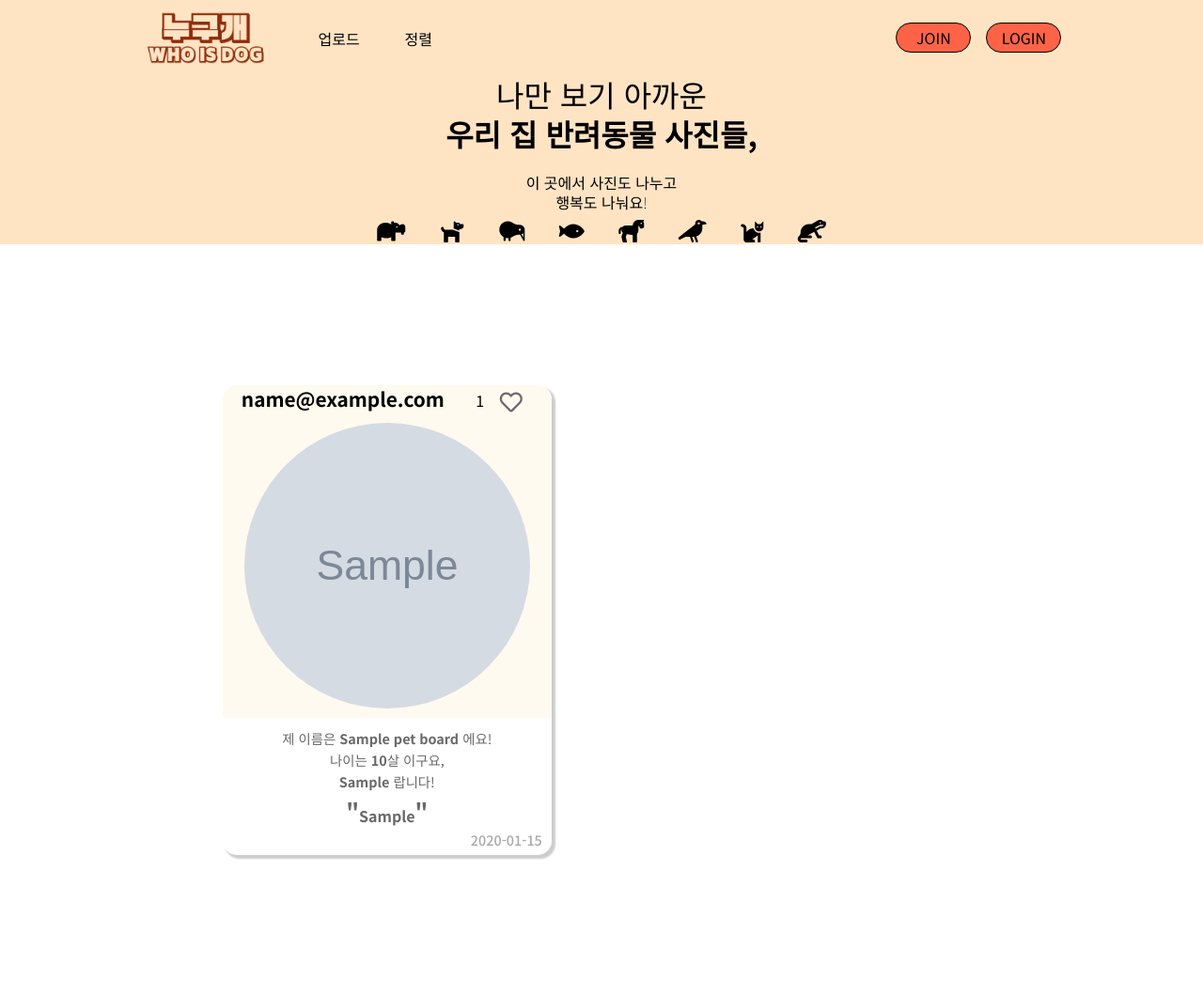
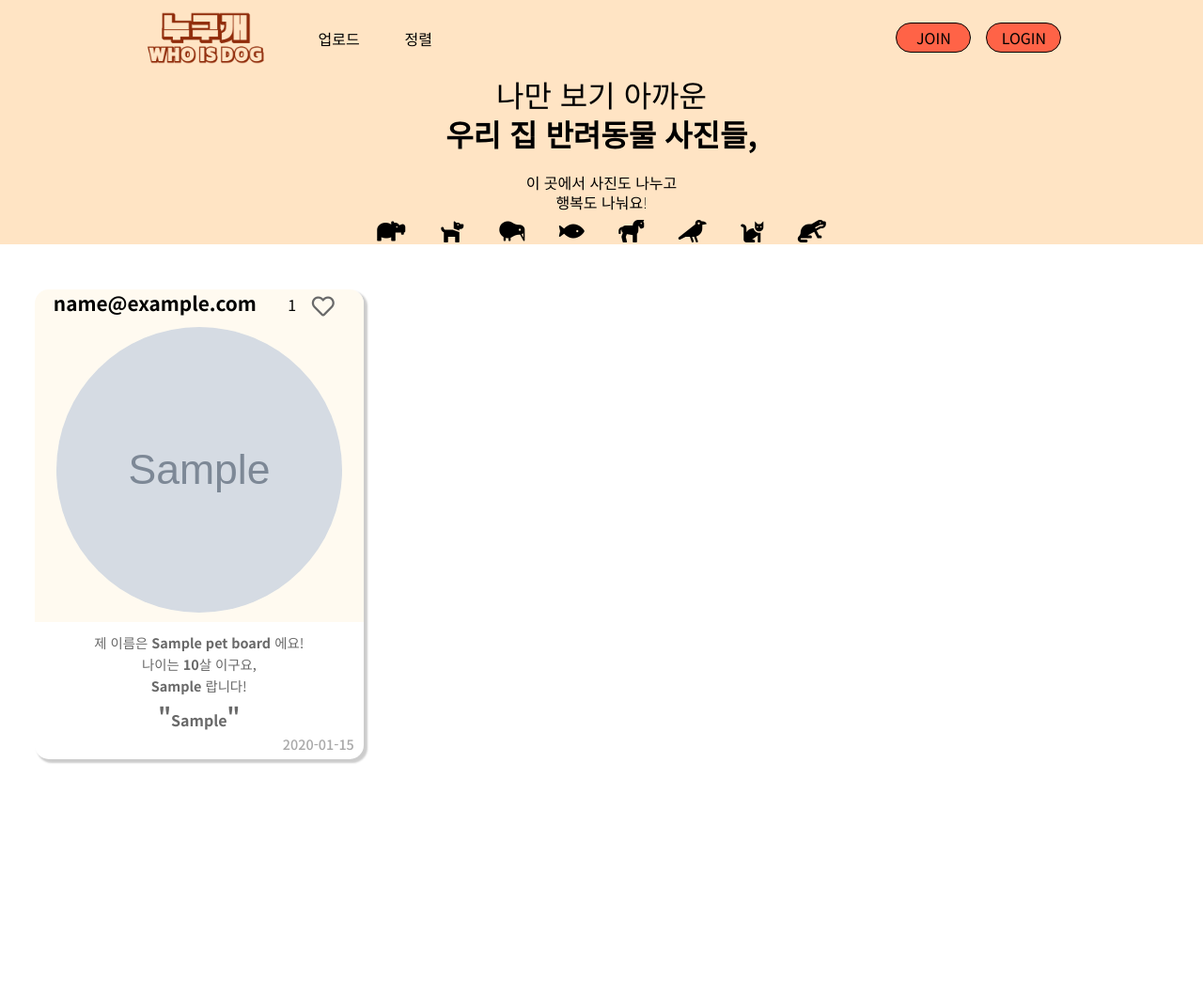
Before and after one commit to YYZA/sparta-miniproject, a Flask app: page / in a window 1280 px wide. Shown: the whole page at 94% size. Run offline with Flask 2, Linux system fonts and the light colour scheme; grey boxes marked "Sample" are stand-in pictures; a database or web service that is not in the repository returns one stand-in record (values such as "Sample title"); some libraries are stand-ins or nearby versions; some web fonts are replaced.

Commit message:
index.css main.js

```diff
--- a/src/static/js/main.js
+++ b/src/static/js/main.js
@@ -285,7 +285,9 @@ function checkCookie() {
         let logIn = cookieArr[i].match('mytoken')
             if (logIn) { // 로그인 상태 //
                 document.querySelector(".btn-join").style.visibility = "hidden";
-                document.querySelector(".btn-login").innerHTML = "<button onclick=\"logOut()\" class=\"btn-logout\" style='border: 0; outline: 0; background-color: transparent'>LOGOUT</button>"
+                document.querySelector(".btn-login").innerHTML =
+                    "<button onclick=\"logOut()\" class=\"btn-logout\" style='border: 0; outline: 0; background-color: transparent'>" +
+                    "LOGOUT</button>"
             } else {
                 return;
             }
--- a/src/static/style/screens/index.css
+++ b/src/static/style/screens/index.css
@@ -196,14 +196,8 @@ a:active, a:link, a:visited, a:hover {
     width: 100%;
     height: 100%;
 
-    padding-left: 200px;
-    padding-right: 0;
-
-    display: block;
-    justify-content: center;
-    align-content: space-around;
-    flex-wrap: wrap;
-    flex-direction: column;
+    display: grid;
+    grid-template-columns: repeat(auto-fit, minmax(400px, 1fr));
 }
 
 .card-container {
```
